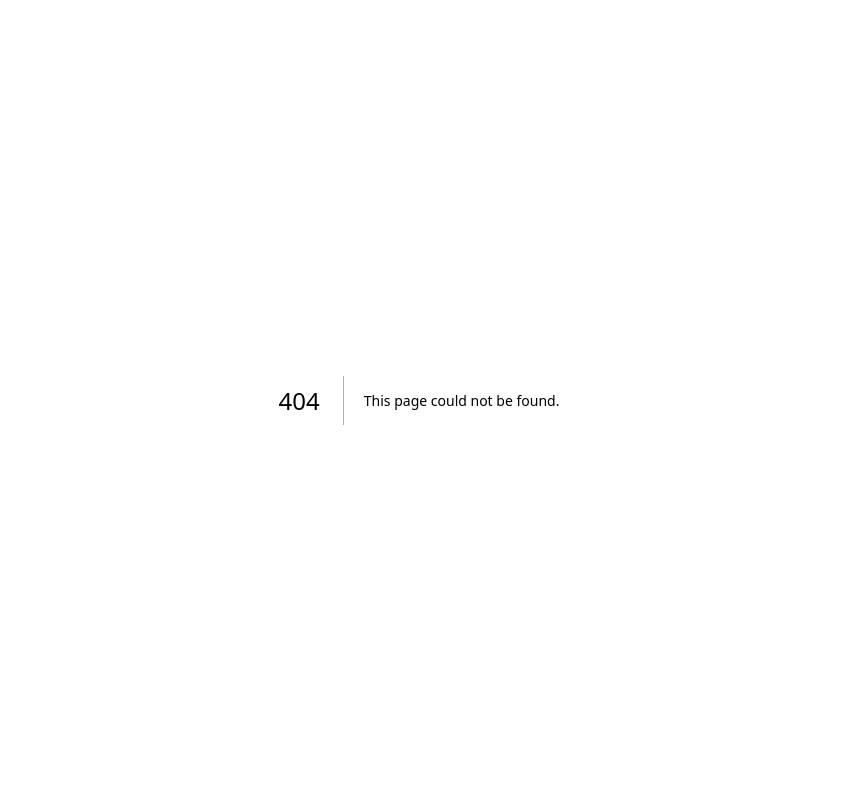
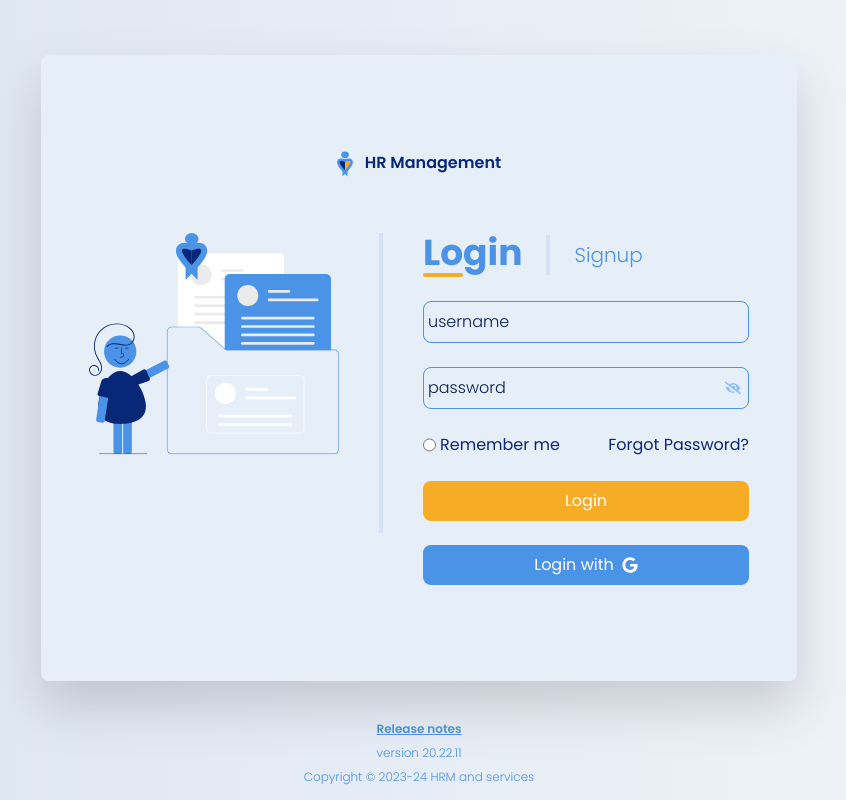
Before and after one commit to Charmant27/Alight-challenge, a Next.js app: page /login in a window 1280 px wide. Before the commit this address had no page. Shown: the whole page, without its empty margins (221-1067 px from the left). Built offline with nearby package versions, Linux system fonts and the light colour scheme.

Commit message:
Added authentication pages

```diff
--- /dev/null
+++ b/app/login/page.tsx
@@ -0,0 +1,11 @@
+import Login from "@/components/Login"
+
+const LoginPage = () => {
+    return (
+        <>
+            <Login />
+        </>
+    )
+}
+
+export default LoginPage
--- /dev/null
+++ b/app/signup/page.tsx
@@ -0,0 +1,11 @@
+import Signup from "@/components/Signup"
+
+const SignupPage = () => {
+    return (
+        <>
+            <Signup />
+        </>
+    )
+}
+
+export default SignupPage
```
